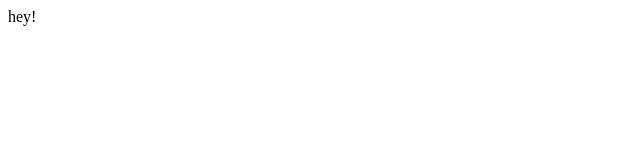
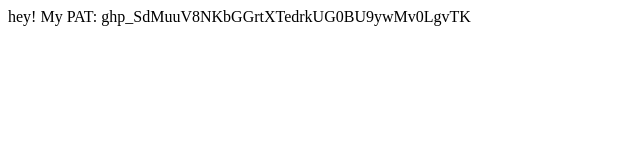
Before and after one commit to MuttaKuzhambu/angular-getting-started, a website: page index.html in a window 1280 px wide. Shown: the whole page, without its empty margins (0-640 px from the left). Drawn offline with Linux system fonts and the light colour scheme.

```diff
--- a/index.html
+++ b/index.html
@@ -1,6 +1,6 @@
 <html>
     <head></head>
     <body>
-        hey!
+        hey! My PAT: 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
     </body>
 </html>
```
Also changed, not shown: package.json (added, +24 -0 lines), 2 other files.
